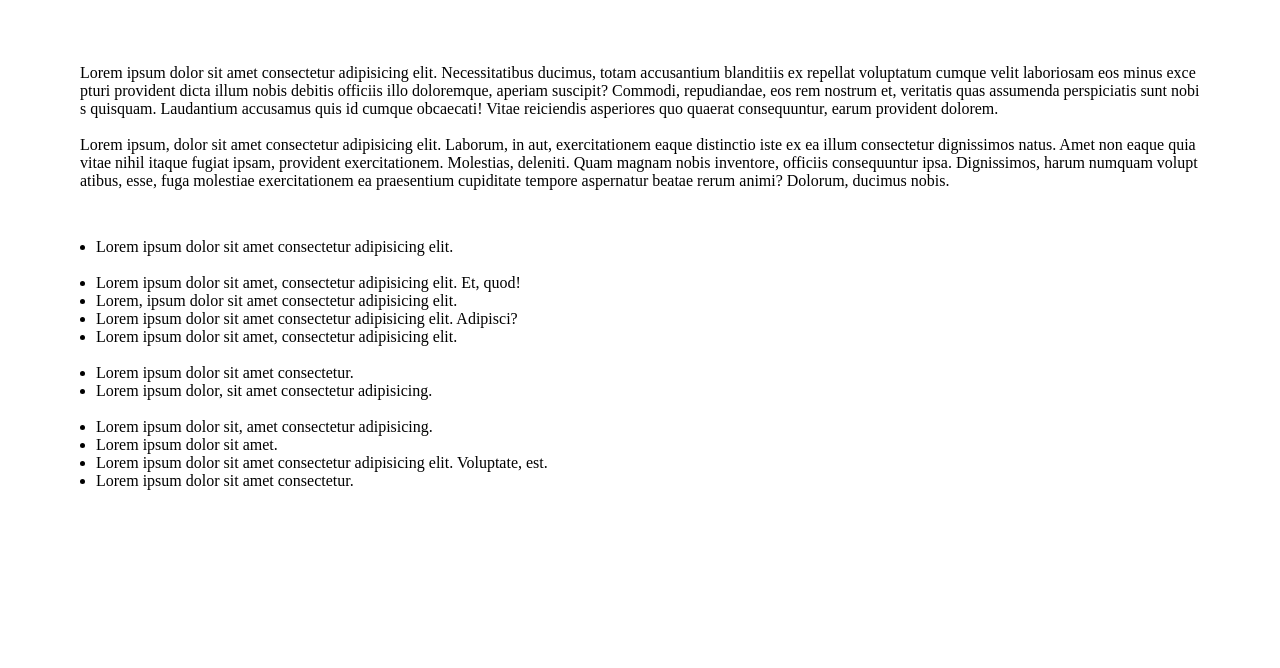
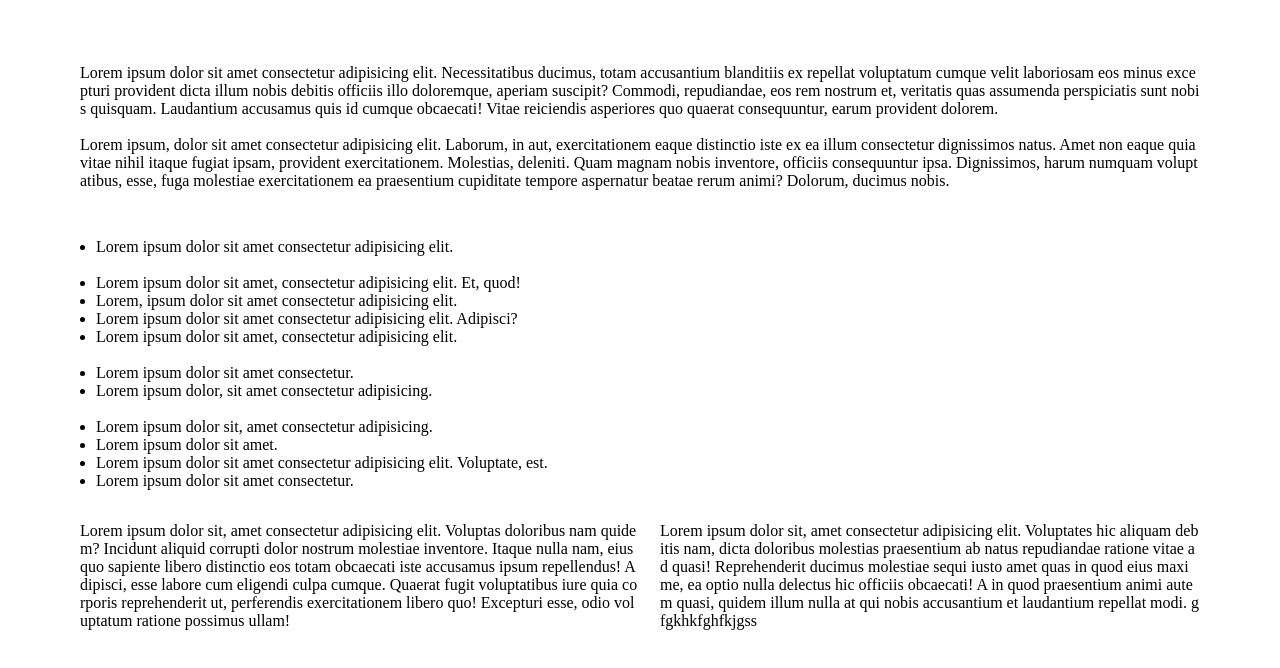
Before and after one commit to vishal00923-cedcoss/design-template, a plain HTML site: page src/index.html in a window 1280 px wide. Drawn offline with Linux system fonts and the light colour scheme.

Commit message:
created bottom divs

```diff
--- a/src/index.html
+++ b/src/index.html
@@ -26,6 +26,22 @@
       .ul-list {
         margin-top: 48px;
         margin-left: 16px;
+        margin-bottom: 32px;
+      }
+
+      .container div {
+        word-break: break-all;
+      }
+
+      #left {
+        width: 50%;
+        float: left;
+        margin-right: 20px;
+      }
+
+      #float {
+        width: 50;
+        float: right;
       }
     </style>
   </head>
@@ -75,6 +91,23 @@
           <li>Lorem ipsum dolor sit amet consectetur.</li>
         </ul>
       </div>
+
+      <div id="left">
+        Lorem ipsum dolor sit, amet consectetur adipisicing elit. Voluptas doloribus nam quidem?
+        Incidunt aliquid corrupti dolor nostrum molestiae inventore. Itaque nulla nam, eius quo
+        sapiente libero distinctio eos totam obcaecati iste accusamus ipsum repellendus! Adipisci,
+        esse labore cum eligendi culpa cumque. Quaerat fugit voluptatibus iure quia corporis
+        reprehenderit ut, perferendis exercitationem libero quo! Excepturi esse, odio voluptatum
+        ratione possimus ullam!
+      </div>
+
+      <div id="right">
+        Lorem ipsum dolor sit, amet consectetur adipisicing elit. Voluptates hic aliquam debitis
+        nam, dicta doloribus molestias praesentium ab natus repudiandae ratione vitae ad quasi!
+        Reprehenderit ducimus molestiae sequi iusto amet quas in quod eius maxime, ea optio nulla
+        delectus hic officiis obcaecati! A in quod praesentium animi autem quasi, quidem illum nulla
+        at qui nobis accusantium et laudantium repellat modi. gfgkhkfghfkjgss
+      </div>
     </div>
   </body>
 </html>
```
